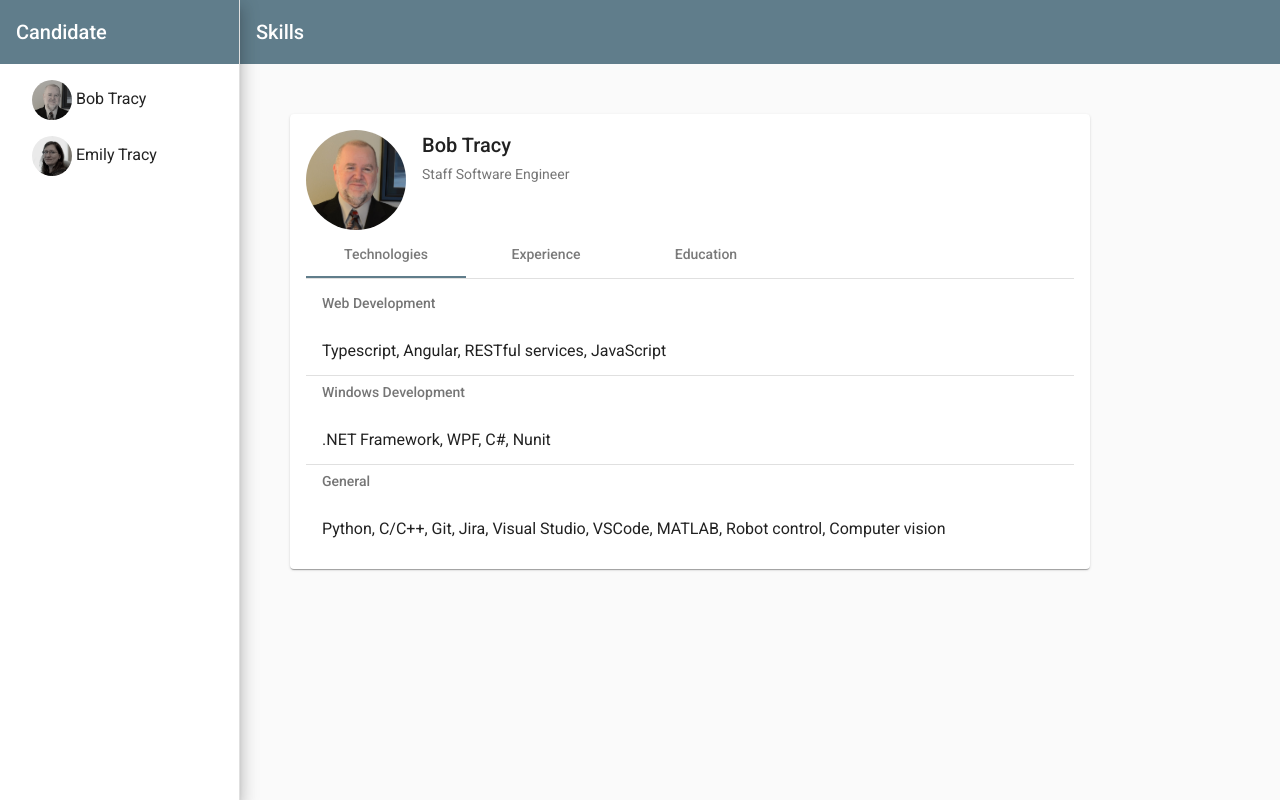
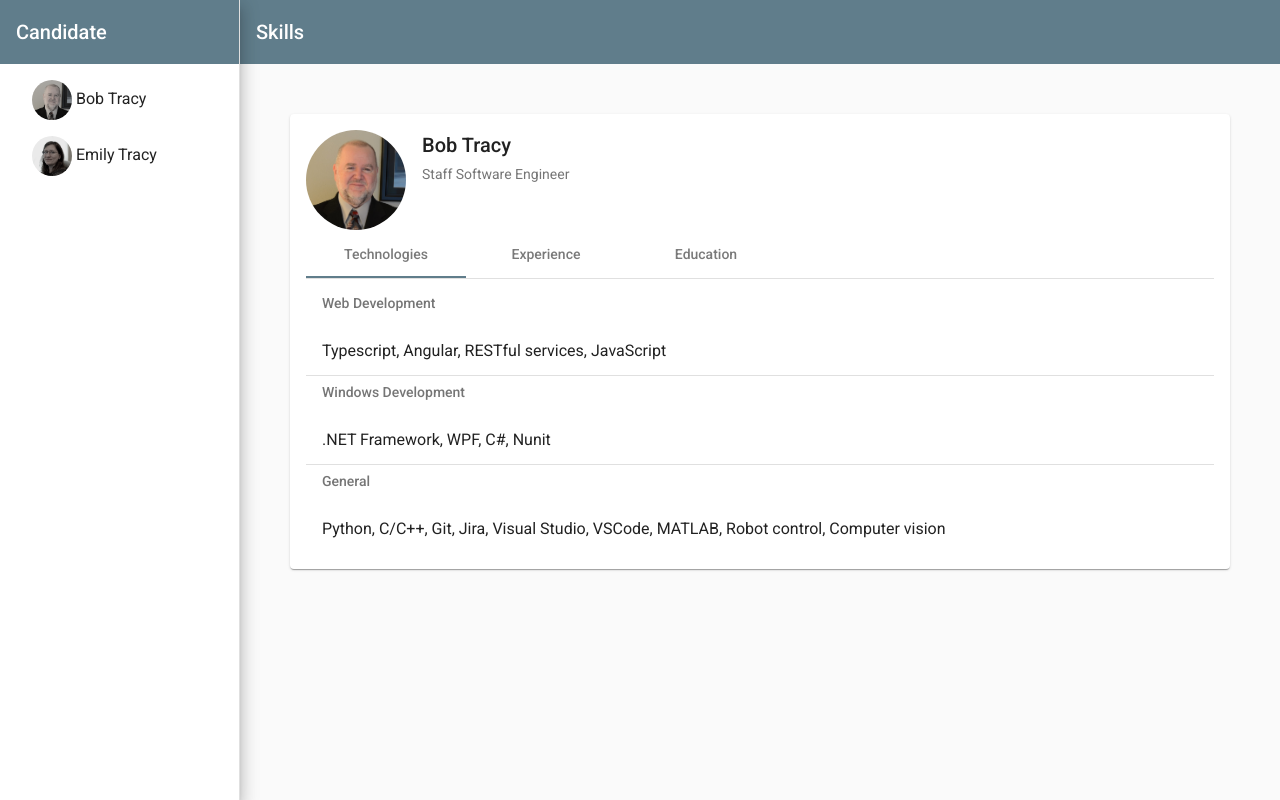
Before and after one commit to retracy/skills, an Angular app: page /skills in a window 1280 px wide. Built offline with nearby package versions, Linux system fonts and the light colour scheme.

Commit message:
Removed max width on the card

```diff
--- a/src/app/components/main-content/main-content.component.scss
+++ b/src/app/components/main-content/main-content.component.scss
@@ -1,7 +1,3 @@
-.skill-card {
-    max-width: 800px;
-  }
-
 ::ng-deep .mat-list .mat-list-item .mat-line{
   word-wrap: break-word;
   white-space: pre-wrap;
```
